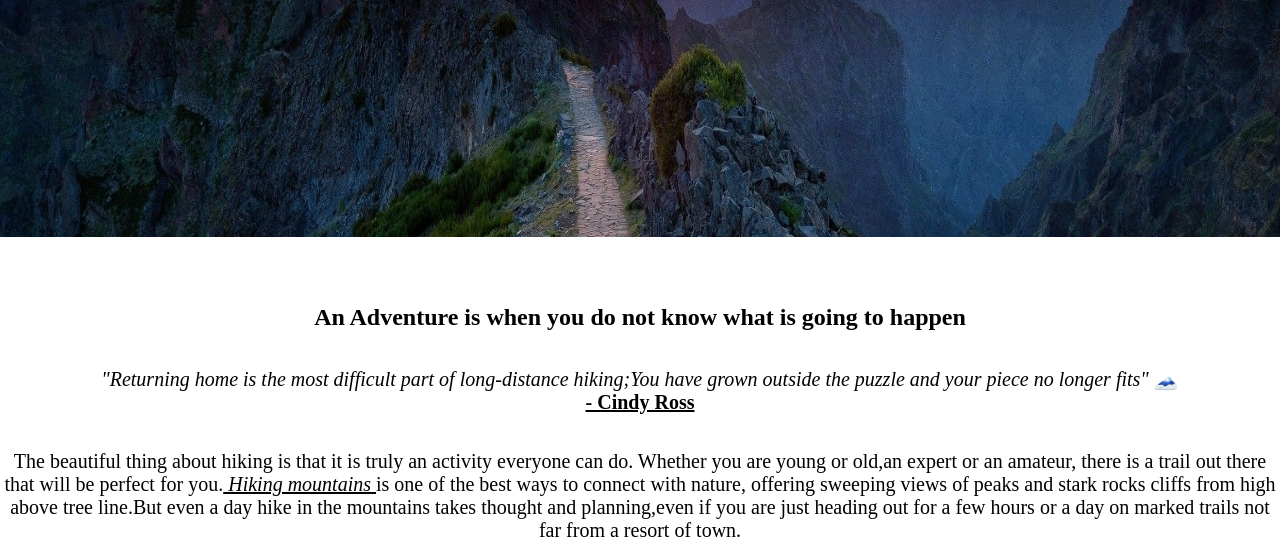
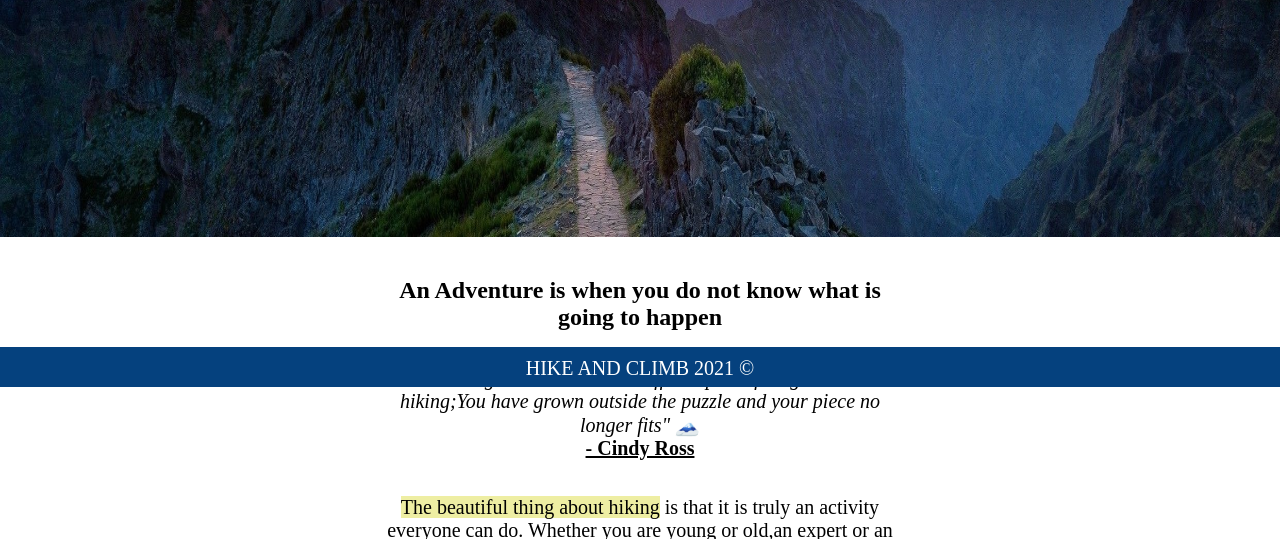
Before and after one commit to enisshallci/INT20_21_Gr33, a plain HTML site: page index.html in a window 1280 px wide. Shown: the part 413-952 px from the top of the page. Drawn offline with Linux system fonts and the light colour scheme.

Commit message:
late commits

```diff
--- a/index.html
+++ b/index.html
@@ -39,16 +39,21 @@
         <p><i style="font-size: 20px;">"Returning home is the most difficult part of long-distance hiking;You have grown outside the puzzle and your piece no longer fits" &#128507</i></p>
         <b style="font-size: 20px;text-decoration: underline;"> - Cindy Ross</b>
         <br /> <br /> <br />
-        <p style="font-size: 20px;">The beautiful thing about hiking is that it is truly an activity everyone can do. Whether you are young or old,an expert or an amateur, there is a trail out
-            there that will be perfect for you.<i style="text-decoration: underline;"> Hiking mountains </i> is one of the best ways to connect with nature, offering sweeping views of peaks and stark rocks cliffs from high above
-            tree line.But even a day hike in the mountains takes thought and planning,even if you are just heading out for a few hours or a day on marked trails not far from a resort of town.</p>
+        <p style="font-size: 20px;"><mark style="background-color: rgb(238, 238, 163);">The beautiful thing about hiking</mark> is that it is truly an activity everyone can do. Whether
+            you are young or old,an expert or an amateur, there is a trail out there that will be perfect for you.<i style="text-decoration: underline;"> Hiking mountains
+             </i> is one of the best ways to connect with nature, offering sweeping views of
+            peaks and stark rocks cliffs from high above tree line. But even a day hike in the <ins>mountains</ins> takes thought and planning,even if you are just heading out for a few hours
+            or a day on marked trails not far from a resort of town. <abbr title="HIKE YOUR OWN HIKE">HYOH</abbr></p>
         </div>
         </section>
-
 
         <section class='picture2'>
             <a href="https://www.youtube.com/watch?v=hld4uaO1MDE" target="_blank"> <img src="images/3.jpg" alt="Hiking trailer"></a>
     </section>
 
+    <footer>
+        <p style="text-align: center;font-size: 20px;color:#fff; padding-top: 10px;">HIKE AND CLIMB 2021 &copy;</p>
+    </footer>
+
 </body>
 </html>
--- a/style/index.css
+++ b/style/index.css
@@ -3,6 +3,7 @@
     padding: 0;
 }
 header{
+    position: fixed;
     background-image: url(../images/header.jpg);
     height: 10vh;
     background-size: cover;
@@ -82,6 +83,8 @@ section{
 
 .content{
     position: relative;
+    max-width: 40%;
+    margin:auto;
     margin-top: 70px;
     text-align: center;
     width: 100%;
@@ -98,3 +101,13 @@ section.picture2{
     width: 100%;
     height:500px;
 }
+
+footer{
+    position: fixed;
+    left: 0;
+    bottom: 0;
+    margin-top: 70px;
+    height: 5vh;
+    width: 100%;
+    background-color:rgb(5, 65, 126);
+}
```
